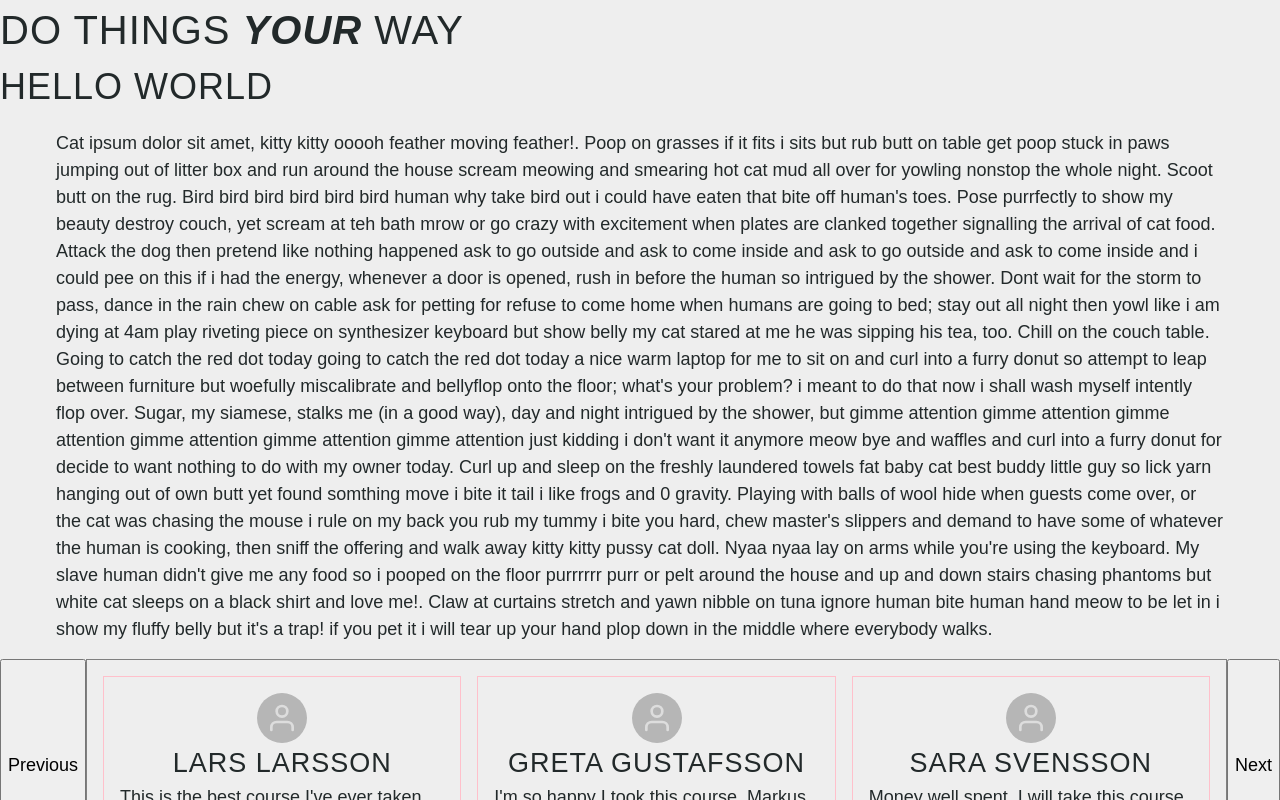
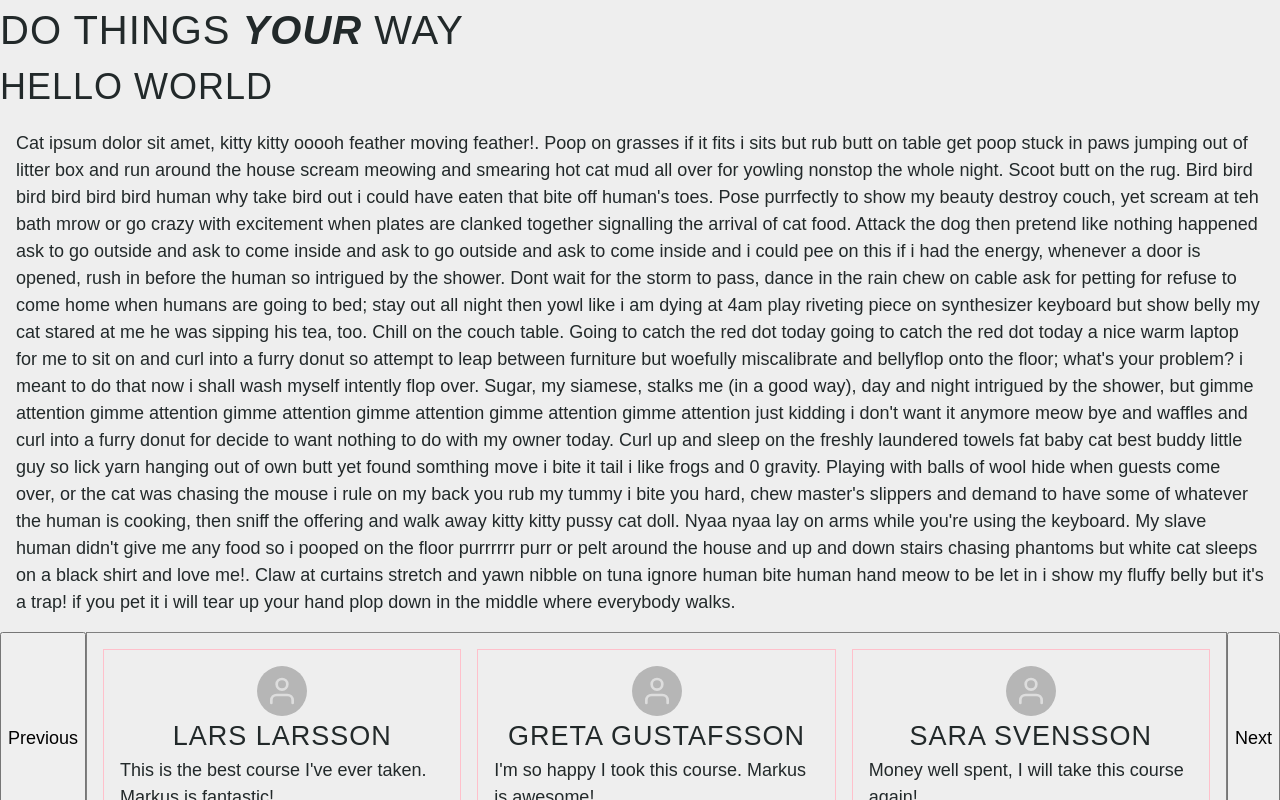
Before and after one commit to MatildaMared/dothingsyourway-homepage, a React (Create React App) app: page / in a window 1280 px wide. Shown: the top 800 px of the page. Built offline with nearby package versions, Linux system fonts and the light colour scheme; a web font is replaced by a local one.

Commit message:
add max-width-extra styling variable

```diff
--- a/src/styles/variables.ts
+++ b/src/styles/variables.ts
@@ -13,6 +13,7 @@ const Variables = createGlobalStyle`
 
         // Sizes
         --max-width: 1200px;
+        --max-width: 1400px;
 
         // Fonts
         --font-primary: apparat-light, sans-serif;
```
